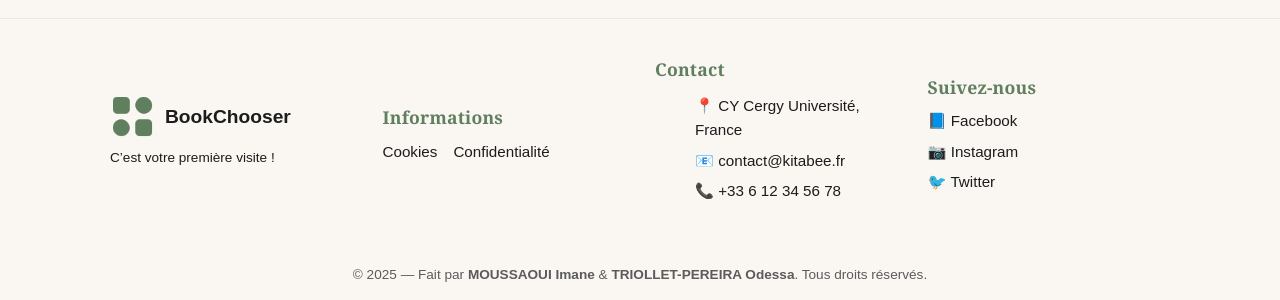
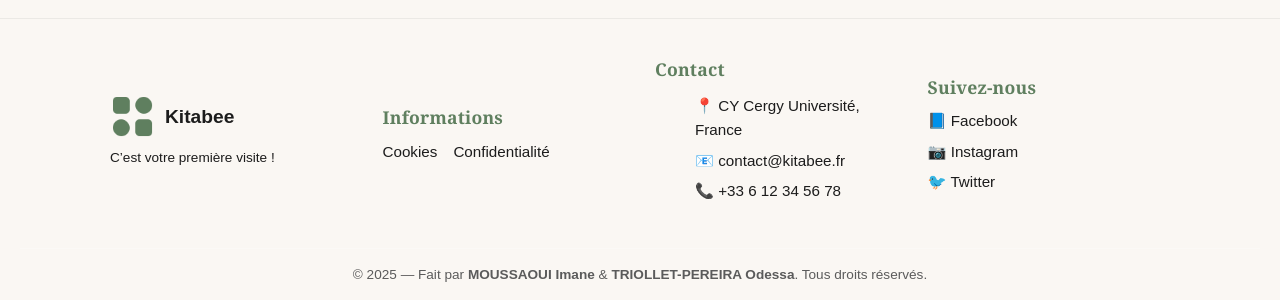
Before and after one commit to imn-ms/Kitabee, a PHP site: page /index.php in a window 1280 px wide. Shown: the part 1458-1758 px from the top of the page. Run offline with PHP 8.4, Linux system fonts and the light colour scheme; data that the repository does not hold is empty; some libraries are stand-ins or nearby versions.

Commit message:
kitabee dans le footer

```diff
--- a/include/footer.inc.php
+++ b/include/footer.inc.php
@@ -7,7 +7,7 @@
     <div class="footer-col">
       <div class="footer-brand">
         <img src="images/logo.png" alt="Kitabee" class="logo">
-        <span class="brand-name">BookChooser</span>
+        <span class="brand-name">Kitabee</span>
       </div>
       <?php if (!empty($last_visit)): ?>
         <p class="footer-info">Dernière visite : <?= htmlspecialchars($last_visit, ENT_QUOTES, 'UTF-8') ?></p>
```
Also changed, not shown: 1 other file.
